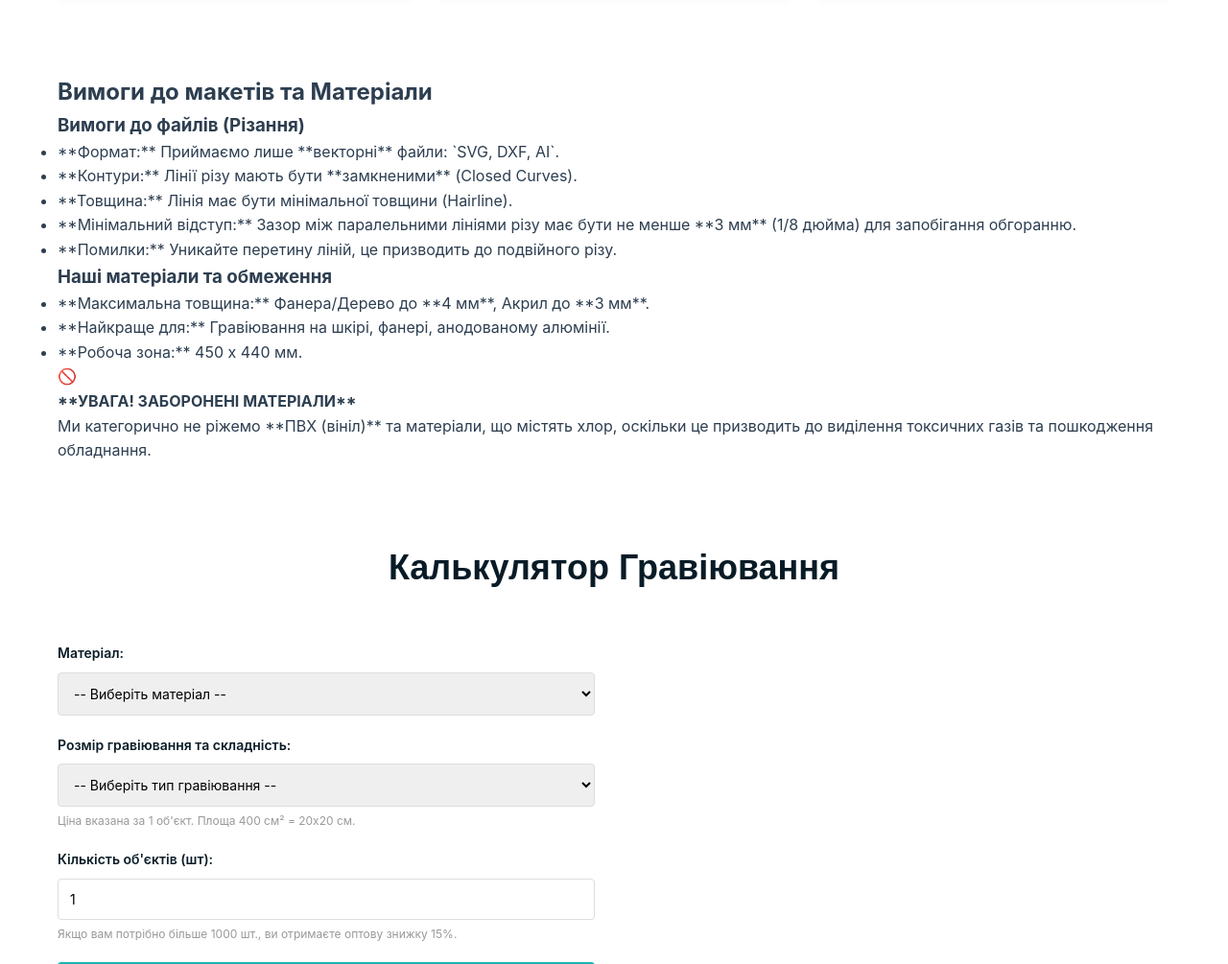
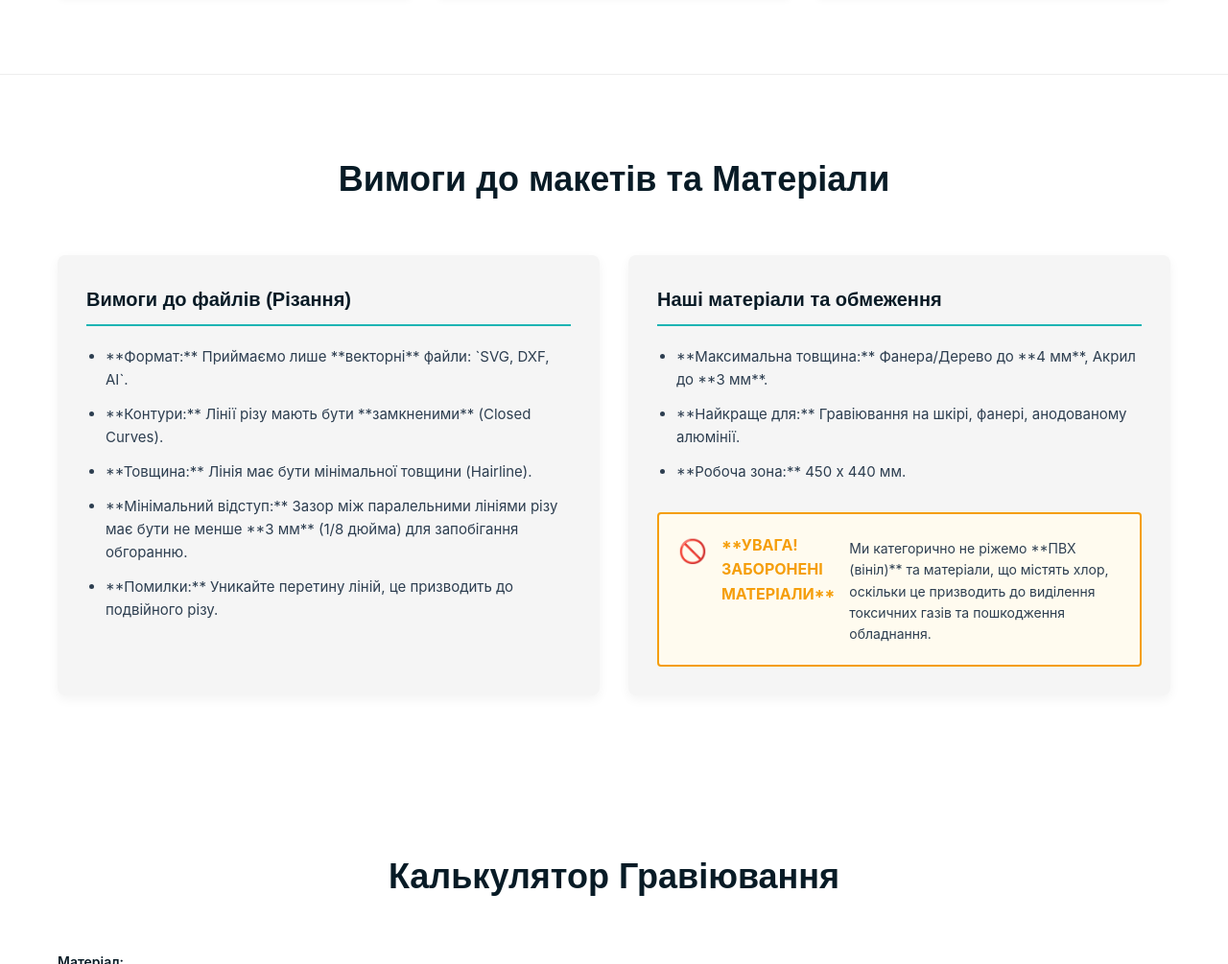
Before and after one commit to KILATIV100/PJ, a plain HTML site: page index.html in a window 1280 px wide. Shown: the part 1681-2686 px from the top of the page at 96% size. Drawn offline with Linux system fonts and the light colour scheme.

Commit message:
Update styles.css

```diff
--- a/styles.css
+++ b/styles.css
@@ -13,6 +13,7 @@
     --accent: #00d9d9;
     --success: #10b981;
     --error: #ef4444;
+    --warning: #f59e0b;
 }
 
 * {
@@ -486,6 +487,94 @@ body {
 }
 
 /* ============================================
+   ТЕХНІЧНІ ВИМОГИ (НОВИЙ РОЗДІЛ)
+   ============================================ */
+
+.tech-specs {
+    padding: 80px 0;
+    background: var(--white);
+    border-top: 1px solid #eee;
+}
+
+.tech-specs h2 {
+    font-family: 'Montserrat', sans-serif;
+    font-size: 36px;
+    font-weight: 700;
+    color: var(--dark);
+    text-align: center;
+    margin-bottom: 50px;
+}
+
+.tech-grid {
+    display: grid;
+    grid-template-columns: repeat(auto-fit, minmax(400px, 1fr));
+    gap: 30px;
+}
+
+.tech-card {
+    background: var(--light-gray);
+    padding: 30px;
+    border-radius: 8px;
+    box-shadow: 0 4px 12px rgba(0, 0, 0, 0.05);
+}
+
+.tech-card h3 {
+    font-family: 'Montserrat', sans-serif;
+    font-size: 20px;
+    color: var(--dark);
+    margin-bottom: 20px;
+    border-bottom: 2px solid var(--primary);
+    padding-bottom: 10px;
+}
+
+.requirements-list {
+    list-style: disc;
+    margin-left: 20px;
+    padding-left: 0;
+}
+
+.requirements-list li {
+    margin-bottom: 12px;
+    font-size: 15px;
+    line-height: 1.6;
+    color: var(--dark-gray);
+}
+
+.requirements-list li strong {
+    color: var(--dark);
+}
+
+/* БЛОК ПОПЕРЕДЖЕННЯ */
+.warning-box {
+    margin-top: 30px;
+    padding: 20px;
+    background: #fffbef; /* Світло-жовтий фон */
+    border: 2px solid var(--warning);
+    border-radius: 4px;
+    display: flex;
+    gap: 15px;
+    align-items: flex-start;
+}
+
+.warning-box h4 {
+    font-size: 16px;
+    color: var(--warning);
+    margin: 0;
+}
+
+.warning-box p {
+    font-size: 14px;
+    color: var(--dark-gray);
+    margin-top: 5px;
+}
+
+.warning-icon {
+    font-size: 24px;
+    color: var(--warning);
+}
+
+
+/* ============================================
    КАЛЬКУЛЯТОР
    ============================================ */
 
@@ -614,6 +703,7 @@ body {
     color: #999;
     margin-top: 15px;
     font-style: italic;
+    line-height: 1.5; /* Покращуємо читабельність довгих приміток */
 }
 
 /* ============================================
@@ -737,6 +827,16 @@ body {
    МОБІЛЬНА ВЕРСІЯ
    ============================================ */
 
+@media (max-width: 900px) {
+    .tech-grid {
+        grid-template-columns: 1fr;
+    }
+
+    .tech-card {
+        padding: 20px;
+    }
+}
+
 @media (max-width: 768px) {
     .logo-text {
         display: inline;
@@ -790,7 +890,8 @@ body {
     .services h2,
     .portfolio h2,
     .calculator h2,
-    .contact h2 {
+    .contact h2,
+    .tech-specs h2 {
         font-size: 28px;
     }
 
@@ -843,7 +944,8 @@ body {
     .services h2,
     .portfolio h2,
     .calculator h2,
-    .contact h2 {
+    .contact h2,
+    .tech-specs h2 {
         font-size: 24px;
     }
 
```
